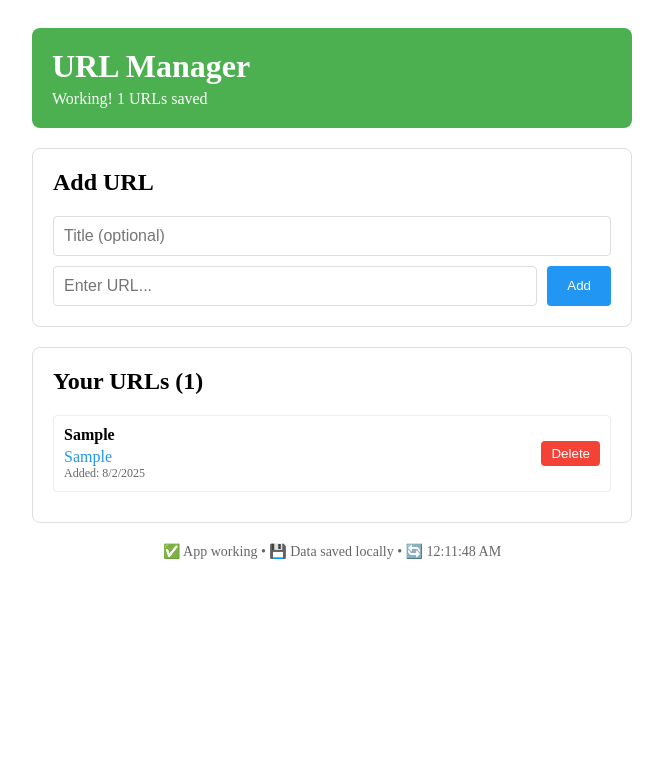
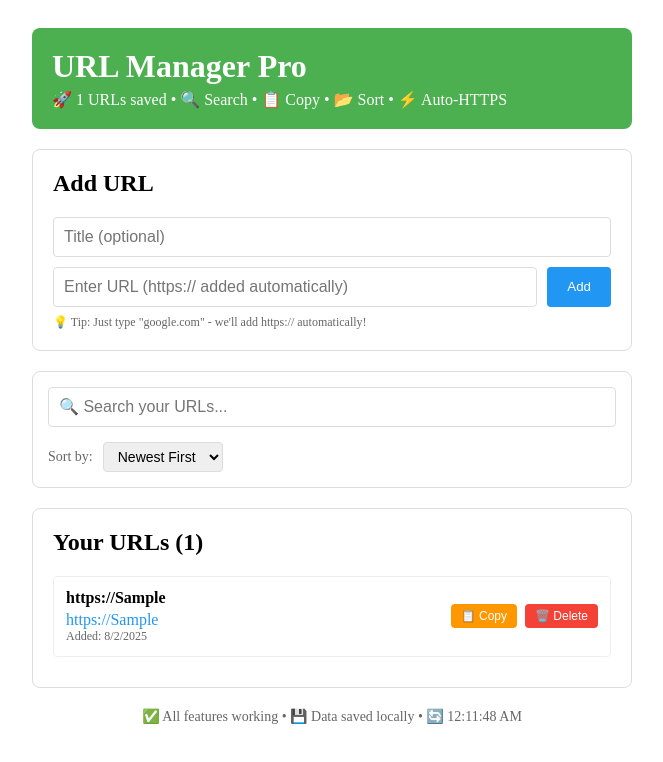
Before and after one commit to dnatisdale/my-url-manager, a React (Create React App) app: page / in a window 1280 px wide. Both pictures are taken after typing "Sample" into the empty fields and a click on the button "Add". Shown: the top 762 px of the page, without its empty margins (308-971 px from the left). Built offline with nearby package versions, Linux system fonts and the light colour scheme.

Commit message:
Update App.js

```diff
--- a/src/App.js
+++ b/src/App.js
@@ -3,7 +3,9 @@ import React, { useState, useEffect } from 'react';
 function App() {
   const [urls, setUrls] = useState([]);
   const [newUrl, setNewUrl] = useState('');
-  const [newTitle, setNewTitle] = useState(''); // NEW: Added title field
+  const [newTitle, setNewTitle] = useState('');
+  const [searchTerm, setSearchTerm] = useState('');
+  const [sortOption, setSortOption] = useState('newest'); // NEW: Sort functionality
 
   // Load URLs from localStorage
   useEffect(() => {
@@ -29,21 +31,72 @@ function App() {
   const addUrl = () => {
     if (!newUrl.trim()) return;
 
+    // NEW: Auto-HTTPS functionality
+    let formattedUrl = newUrl.trim();
+    if (!formattedUrl.match(/^https?:\/\//)) {
+      formattedUrl = 'https://' + formattedUrl;
+    }
+
     const url = {
       id: Date.now(),
-      url: newUrl.trim(),
-      title: newTitle.trim() || newUrl.trim(), // NEW: Use title or fallback to URL
-      added: new Date().toLocaleDateString()
+      url: formattedUrl, // Using formatted URL with auto-https
+      title: newTitle.trim() || formattedUrl,
+      added: new Date().toLocaleDateString(),
+      timestamp: Date.now() // For sorting
     };
 
     setUrls([url, ...urls]);
     setNewUrl('');
-    setNewTitle(''); // NEW: Clear title field
+    setNewTitle('');
   };
 
   const deleteUrl = (id) => {
     setUrls(urls.filter(url => url.id !== id));
   };
+
+  // NEW: Copy URL functionality
+  const copyUrl = async (urlToCopy) => {
+    try {
+      await navigator.clipboard.writeText(urlToCopy);
+      alert('URL copied to clipboard! 📋');
+    } catch (error) {
+      // Fallback for older browsers
+      const textArea = document.createElement('textarea');
+      textArea.value = urlToCopy;
+      document.body.appendChild(textArea);
+      textArea.select();
+      document.execCommand('copy');
+      document.body.removeChild(textArea);
+      alert('URL copied to clipboard! 📋');
+    }
+  };
+
+  // NEW: Clear search functionality
+  const clearSearch = () => {
+    setSearchTerm('');
+  };
+
+  // Filter URLs based on search term
+  const filteredUrls = urls.filter(url =>
+    url.title.toLowerCase().includes(searchTerm.toLowerCase()) ||
+    url.url.toLowerCase().includes(searchTerm.toLowerCase())
+  );
+
+  // NEW: Sort filtered URLs
+  const sortedUrls = [...filteredUrls].sort((a, b) => {
+    switch (sortOption) {
+      case 'newest':
+        return b.timestamp - a.timestamp;
+      case 'oldest':
+        return a.timestamp - b.timestamp;
+      case 'alphabetical':
+        return a.title.toLowerCase().localeCompare(b.title.toLowerCase());
+      case 'url':
+        return a.url.toLowerCase().localeCompare(b.url.toLowerCase());
+      default:
+        return 0;
+    }
+  });
 
   return (
     <div style={{ padding: '20px', maxWidth: '600px', margin: '0 auto' }}>
@@ -56,8 +109,10 @@ function App() {
         borderRadius: '8px',
         marginBottom: '20px'
       }}>
-        <h1 style={{ margin: 0 }}>URL Manager</h1>
-        <p style={{ margin: '5px 0 0 0' }}>Working! {urls.length} URLs saved</p>
+        <h1 style={{ margin: 0 }}>URL Manager Pro</h1>
+        <p style={{ margin: '5px 0 0 0' }}>
+          🚀 {urls.length} URLs saved • 🔍 Search • 📋 Copy • 📂 Sort • ⚡ Auto-HTTPS
+        </p>
       </div>
 
       {/* Add URL */}
@@ -70,7 +125,7 @@ function App() {
       }}>
         <h2 style={{ marginTop: 0 }}>Add URL</h2>
 
-        {/* NEW: Title input field */}
+        {/* Title input field */}
         <div style={{ marginBottom: '10px' }}>
           <input
             type="text"
@@ -94,7 +149,7 @@ function App() {
             value={newUrl}
             onChange={(e) => setNewUrl(e.target.value)}
             onKeyPress={(e) => e.key === 'Enter' && addUrl()}
-            placeholder="Enter URL..."
+            placeholder="Enter URL (https:// added automatically)"
             style={{
               flex: 1,
               padding: '10px',
@@ -117,7 +172,93 @@ function App() {
             Add
           </button>
         </div>
+
+        {/* NEW: Auto-HTTPS info */}
+        <div style={{ marginTop: '8px', fontSize: '12px', color: '#666' }}>
+          💡 Tip: Just type "google.com" - we'll add https:// automatically!
         </div>
+      </div>
+
+      {/* Search and Sort Controls */}
+      {urls.length > 0 && (
+        <div style={{
+          background: 'white',
+          border: '1px solid #ddd',
+          borderRadius: '8px',
+          padding: '15px',
+          marginBottom: '20px'
+        }}>
+          {/* Search Box with Clear Button */}
+          <div style={{ position: 'relative', marginBottom: '15px' }}>
+            <input
+              type="text"
+              value={searchTerm}
+              onChange={(e) => setSearchTerm(e.target.value)}
+              placeholder="🔍 Search your URLs..."
+              style={{
+                width: '100%',
+                padding: '10px 40px 10px 10px', // Extra padding for clear button
+                border: '1px solid #ddd',
+                borderRadius: '4px',
+                fontSize: '16px',
+                boxSizing: 'border-box'
+              }}
+            />
+            {/* NEW: Clear Search Button */}
+            {searchTerm && (
+              <button
+                onClick={clearSearch}
+                style={{
+                  position: 'absolute',
+                  right: '8px',
+                  top: '50%',
+                  transform: 'translateY(-50%)',
+                  background: '#ccc',
+                  border: 'none',
+                  borderRadius: '50%',
+                  width: '24px',
+                  height: '24px',
+                  cursor: 'pointer',
+                  fontSize: '14px',
+                  display: 'flex',
+                  alignItems: 'center',
+                  justifyContent: 'center'
+                }}
+                title="Clear search"
+              >
+                ✕
+              </button>
+            )}
+          </div>
+
+          {/* NEW: Sort Options */}
+          <div style={{ display: 'flex', alignItems: 'center', gap: '10px' }}>
+            <span style={{ fontSize: '14px', color: '#666' }}>Sort by:</span>
+            <select
+              value={sortOption}
+              onChange={(e) => setSortOption(e.target.value)}
+              style={{
+                padding: '5px 10px',
+                border: '1px solid #ddd',
+                borderRadius: '4px',
+                fontSize: '14px'
+              }}
+            >
+              <option value="newest">Newest First</option>
+              <option value="oldest">Oldest First</option>
+              <option value="alphabetical">Title A-Z</option>
+              <option value="url">URL A-Z</option>
+            </select>
+          </div>
+
+          {/* Search Results Counter */}
+          {searchTerm && (
+            <div style={{ marginTop: '8px', fontSize: '14px', color: '#666' }}>
+              Showing {sortedUrls.length} of {urls.length} URLs
+            </div>
+          )}
+        </div>
+      )}
 
       {/* URL List */}
       <div style={{
@@ -126,20 +267,23 @@ function App() {
         borderRadius: '8px',
         padding: '20px'
       }}>
-        <h2 style={{ marginTop: 0 }}>Your URLs ({urls.length})</h2>
+        <h2 style={{ marginTop: 0 }}>Your URLs ({sortedUrls.length})</h2>
 
-        {urls.length === 0 ? (
+        {sortedUrls.length === 0 ? (
           <p style={{ color: '#666', textAlign: 'center', padding: '20px' }}>
-            No URLs yet. Add one above!
+            {urls.length === 0
+              ? 'No URLs yet. Add one above!'
+              : 'No URLs match your search. Try a different term.'
+            }
           </p>
         ) : (
-          urls.map(url => (
+          sortedUrls.map(url => (
             <div
               key={url.id}
               style={{
                 border: '1px solid #eee',
                 borderRadius: '4px',
-                padding: '10px',
+                padding: '12px',
                 marginBottom: '10px',
                 display: 'flex',
                 justifyContent: 'space-between',
@@ -147,12 +291,12 @@ function App() {
               }}
             >
               <div style={{ flex: 1 }}>
-                {/* NEW: Show title if available */}
+                {/* Show title */}
                 <div style={{ fontWeight: 'bold', marginBottom: '4px' }}>
                   {url.title}
                 </div>
                 <a
-                  href={url.url.startsWith('http') ? url.url : `https://${url.url}`}
+                  href={url.url}
                   target="_blank"
                   rel="noopener noreferrer"
                   style={{ color: '#2196F3', textDecoration: 'none' }}
@@ -163,19 +307,40 @@ function App() {
                   Added: {url.added}
                 </div>
               </div>
+
+              {/* NEW: Action buttons including Copy */}
+              <div style={{ display: 'flex', gap: '8px' }}>
+                <button
+                  onClick={() => copyUrl(url.url)}
+                  title="Copy URL to clipboard"
+                  style={{
+                    background: '#FF9800',
+                    color: 'white',
+                    border: 'none',
+                    padding: '5px 10px',
+                    borderRadius: '4px',
+                    cursor: 'pointer',
+                    fontSize: '12px'
+                  }}
+                >
+                  📋 Copy
+                </button>
                 <button
                   onClick={() => deleteUrl(url.id)}
+                  title="Delete URL"
                   style={{
                     background: '#f44336',
                     color: 'white',
                     border: 'none',
                     padding: '5px 10px',
                     borderRadius: '4px',
-                  cursor: 'pointer'
+                    cursor: 'pointer',
+                    fontSize: '12px'
                   }}
                 >
-                Delete
+                  🗑️ Delete
                 </button>
+              </div>
             </div>
           ))
         )}
@@ -188,7 +353,7 @@ function App() {
         color: '#666',
         textAlign: 'center'
       }}>
-        ✅ App working • 💾 Data saved locally • 🔄 {new Date().toLocaleTimeString()}
+        ✅ All features working • 💾 Data saved locally • 🔄 {new Date().toLocaleTimeString()}
       </div>
     </div>
   );
```
Lines whose indentation alone changed are shown as unchanged.
